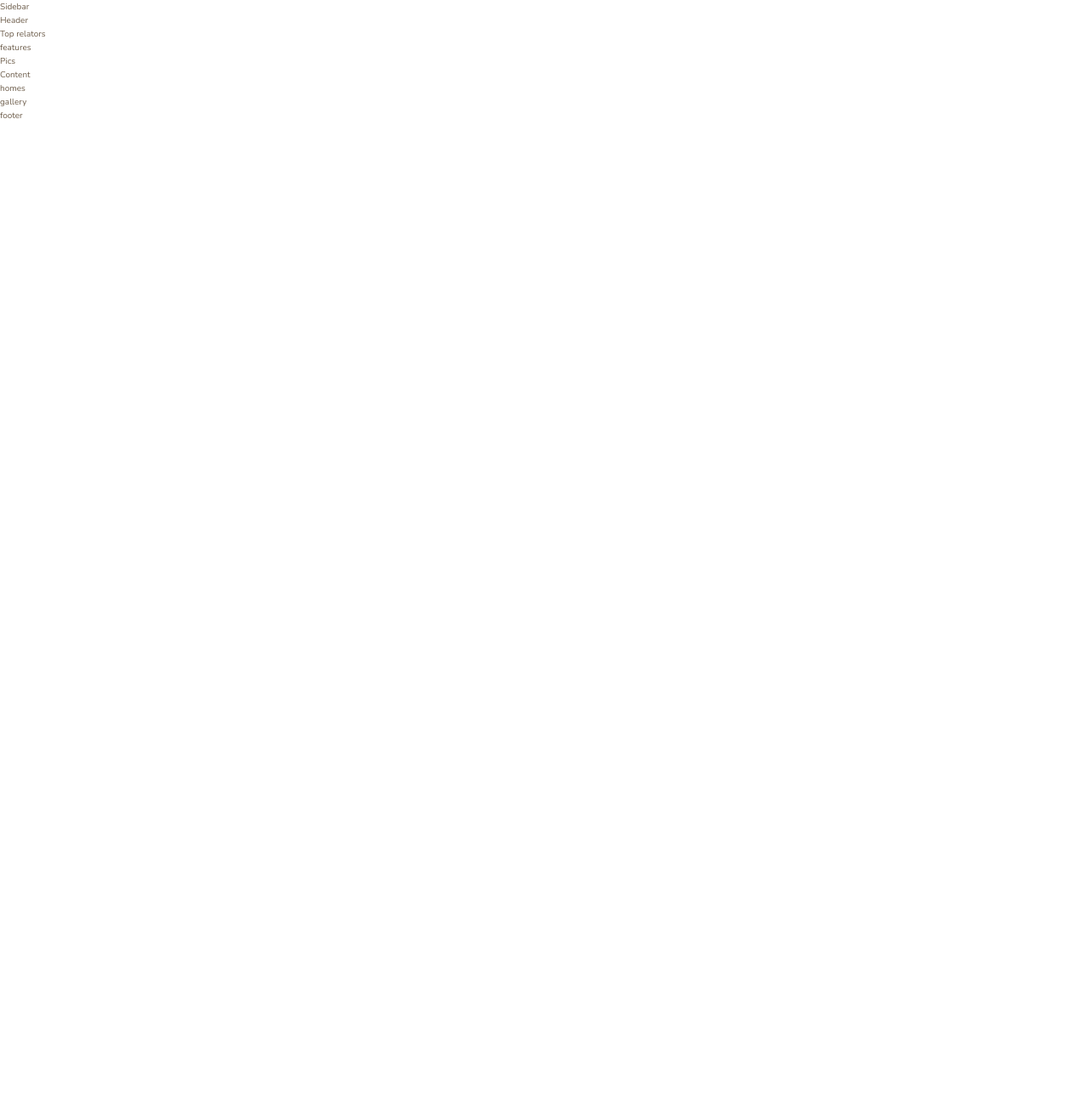
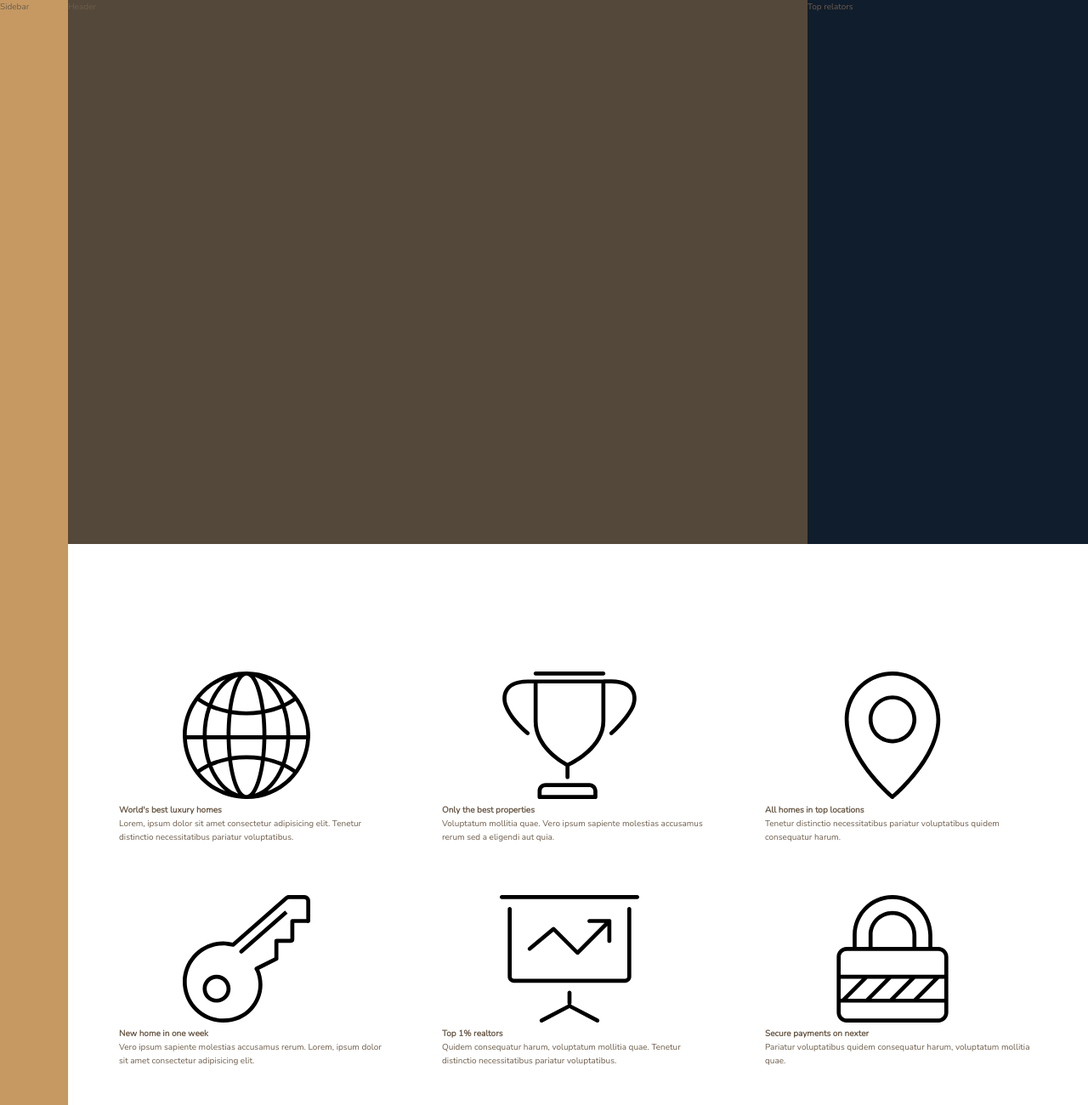
Before and after one commit to Vattghern203/nexter, a website: page index.html in a window 1280 px wide. Shown: the top 1300 px of the page at 85% size. Before the commit the page ends 800 px from the top, so only its background shows below. Drawn offline with nearby package versions, Linux system fonts and the light colour scheme.

Commit message:
building the featurees Pt.01

```diff
--- a/index.html
+++ b/index.html
@@ -12,7 +12,7 @@
         <title>nexter &mdash; your home, your freedom</title>
     </head>
     <body class="container">
-        <div class="sidebarr">
+        <div class="sidebar">
             Sidebar
         </div>
 
@@ -25,7 +25,73 @@
         </div>
 
         <section class="features">
-            features
+
+            <div class="feature">
+                <svg class="feature__icon">
+                    <use xlink:href="img/sprite.svg#icon-global"></use>
+                </svg>
+
+                <h4 class="heading-4">World's best luxury homes</h4>
+                <p class="feature__text">
+                    Lorem, ipsum dolor sit amet consectetur adipisicing elit. Tenetur distinctio necessitatibus pariatur voluptatibus.
+                </p>
+            </div>
+
+            <div class="feature">
+                <svg class="feature__icon">
+                    <use xlink:href="img/sprite.svg#icon-trophy"></use>
+                </svg>
+
+                <h4 class="heading-4">Only the best properties</h4>
+                <p class="feature__text">
+                    Voluptatum mollitia quae. Vero ipsum sapiente molestias accusamus rerum sed a eligendi aut quia.
+                </p>
+            </div>
+
+            <div class="feature">
+                <svg class="feature__icon">
+                    <use xlink:href="img/sprite.svg#icon-map-pin"></use>
+                </svg>
+
+                <h4 class="heading-4">All homes in top locations</h4>
+                <p class="feature__text">
+                    Tenetur distinctio necessitatibus pariatur voluptatibus quidem consequatur harum.
+                </p>
+            </div>
+
+            <div class="feature">
+                <svg class="feature__icon">
+                    <use xlink:href="img/sprite.svg#icon-key"></use>
+                </svg>
+
+                <h4 class="heading-4">New home in one week</h4>
+                <p class="feature__text">
+                    Vero ipsum sapiente molestias accusamus rerum. Lorem, ipsum dolor sit amet consectetur adipisicing elit.
+                </p>
+            </div>
+
+            <div class="feature">
+                <svg class="feature__icon">
+                    <use xlink:href="img/sprite.svg#icon-presentation"></use>
+                </svg>
+
+                <h4 class="heading-4">Top 1% realtors</h4>
+                <p class="feature__text">
+                    Quidem consequatur harum, voluptatum mollitia quae. Tenetur distinctio necessitatibus pariatur voluptatibus.
+                </p>
+            </div>
+
+            <div class="feature">
+                <svg class="feature__icon">
+                    <use xlink:href="img/sprite.svg#icon-lock"></use>
+                </svg>
+
+                <h4 class="heading-4">Secure payments on nexter</h4>
+                <p class="feature__text">
+                    Pariatur voluptatibus quidem consequatur harum, voluptatum mollitia quae.
+                </p>
+            </div>
+
         </section>
 
         <div class="story__pictures">
--- a/sass/_base.scss
+++ b/sass/_base.scss
@@ -34,9 +34,12 @@ body {
     color: $color-grey-dark-2;
     font-weight: 300;
     line-height: 1.6;
+
+    min-height: 100vh;
 }
 
 .container {
     display: grid;
-    grid-template-rows: 80vh min-content 40vw reapeat(3, min-content);
+    grid-template-rows: 80vh min-content 40vw repeat(3, min-content);
+    grid-template-columns: [sidebar-start] 8rem [sidebar-end full-start] minmax(6rem, 1fr) [center-start] repeat(8, [col-start] minmax(min-content, 14rem) [col-end]) [center-end] minmax(6rem, 1fr) [full-end];
 }
--- a/sass/_features.scss
+++ b/sass/_features.scss
@@ -0,0 +1,9 @@
+.features {
+    grid-column: center-start / center-end;
+
+    margin: 15rem 0;
+
+    display: grid;
+    grid-template-columns: repeat(3, 1fr);
+    gap: 6rem;
+}
--- a/sass/_footer.scss
+++ b/sass/_footer.scss
@@ -0,0 +1,4 @@
+.footer {
+    background-color: $color-secondary;
+    grid-column: full-start / full-end;
+}
--- a/sass/_gallery.scss
+++ b/sass/_gallery.scss
@@ -0,0 +1,4 @@
+.gallery {
+    background-color: $color-grey-dark-1;
+    grid-column: full-start / full-end;
+}
--- a/sass/_header.scss
+++ b/sass/_header.scss
@@ -0,0 +1,4 @@
+.header {
+    background-color: $color-grey-dark-1;
+    grid-column: full-start / col-end 6;
+}
--- a/sass/_homes.scss
+++ b/sass/_homes.scss
@@ -0,0 +1,4 @@
+.homes {
+    background-color: $color-secondary;
+    grid-column: center-start / center-end;
+}
--- a/sass/_realtors.scss
+++ b/sass/_realtors.scss
@@ -0,0 +1,4 @@
+.realtors {
+    background-color: $color-secondary;
+    grid-column: col-start 7 / full-end;
+}
--- a/sass/_sidebar.scss
+++ b/sass/_sidebar.scss
@@ -0,0 +1,5 @@
+.sidebar {
+    background-color: $color-primary;
+    grid-column: sidebar-start / sidebar-end;
+    grid-row: 1 / -1;
+}
--- a/sass/_story.scss
+++ b/sass/_story.scss
@@ -0,0 +1,12 @@
+.story {
+
+    &__pictures {
+        background-color: $color-primary;
+        grid-column: full-start / col-end 4;
+    }
+
+    &__content {
+        background-color: $color-grey-light-2;
+        grid-column: col-start 5 / full-end;
+    }
+}
```
Also changed, not shown: css/style.css, 1 other file.
